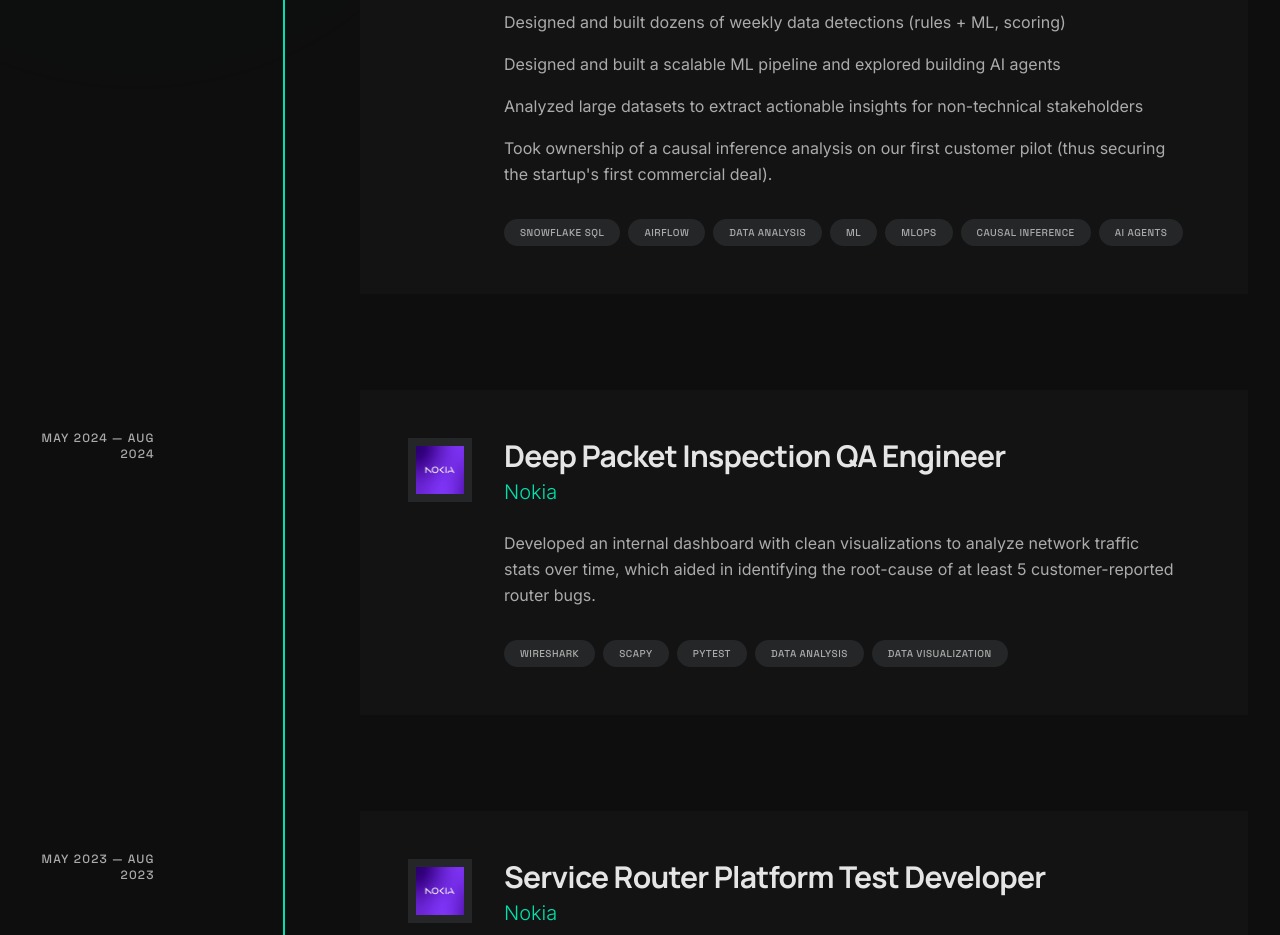
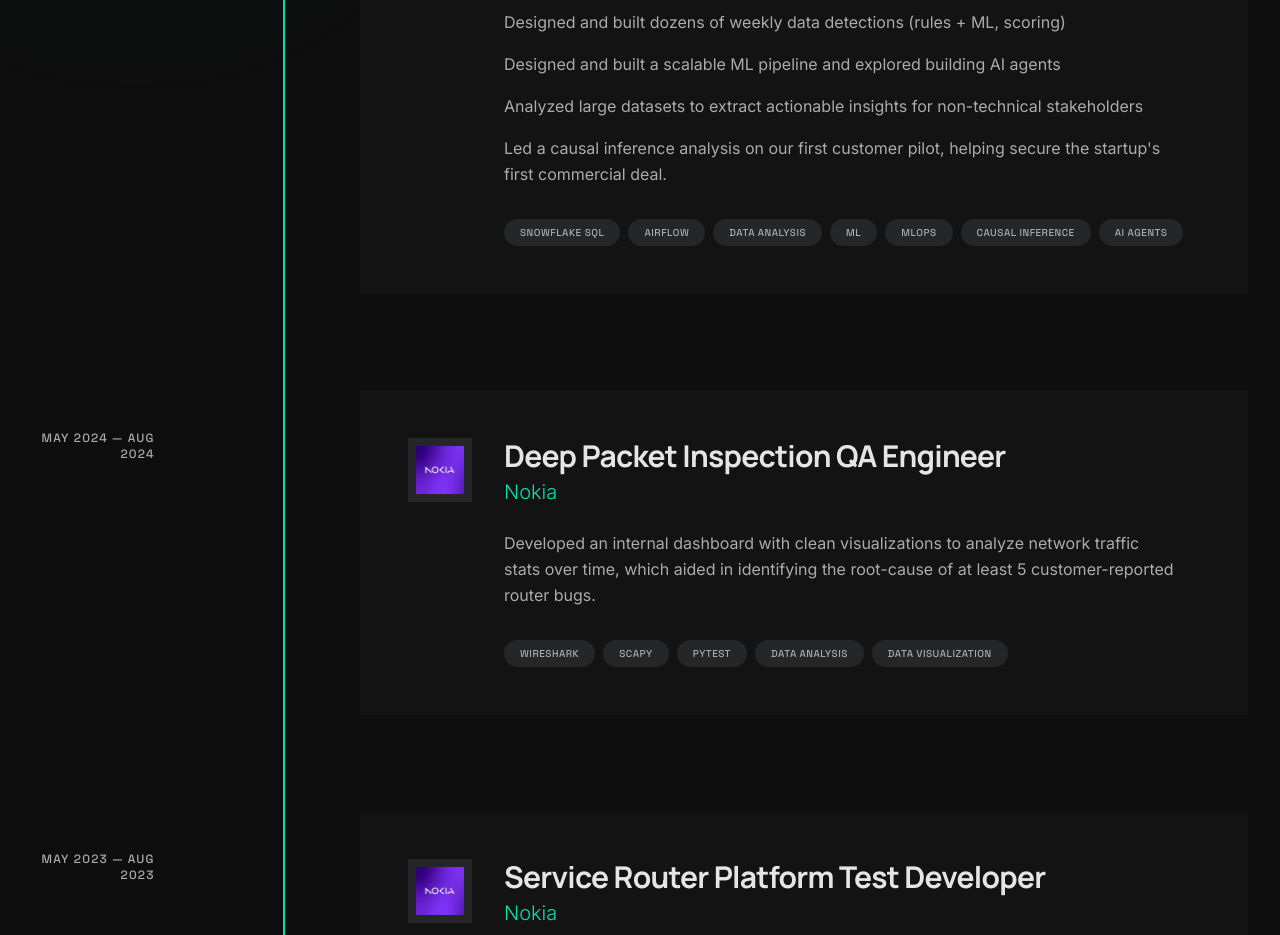
Before and after one commit to ahmedabb104/ahmedabb104.github.io, a React (Vite) app: page /experience in a window 1280 px wide. Shown: the part 940-1875 px from the top of the page. Built offline with nearby package versions, Linux system fonts and the light colour scheme.

Commit message:
modifications

```diff
--- a/src/pages/Experience.jsx
+++ b/src/pages/Experience.jsx
@@ -15,7 +15,7 @@ const roles = [
     title: 'Data Scientist',
     company: 'Thri5',
     description:
-      "At this startup, I did a little bit of everything as an intern. \nDesigned and built dozens of weekly data detections (rules + ML, scoring) \nDesigned and built a scalable ML pipeline and explored building AI agents \nAnalyzed large datasets to extract actionable insights for non-technical stakeholders  \nTook ownership of a causal inference analysis on our first customer pilot (thus securing the startup's first commercial deal).",
+      "At this startup, I did a little bit of everything as an intern. \nDesigned and built dozens of weekly data detections (rules + ML, scoring) \nDesigned and built a scalable ML pipeline and explored building AI agents \nAnalyzed large datasets to extract actionable insights for non-technical stakeholders  \nLed a causal inference analysis on our first customer pilot, helping secure the startup's first commercial deal.",
     tags: ['Snowflake SQL', 'Airflow', 'Data Analysis', 'ML', 'MLOps', 'Causal Inference', 'AI Agents'],
     logo: '/thri5.jpg',
   },
--- a/src/pages/Home.jsx
+++ b/src/pages/Home.jsx
@@ -82,7 +82,7 @@ export default function Home() {
               Hey, I'm <GlitchWord text="Ahmed" />
             </h1>
             <p className="font-label text-primary uppercase tracking-[0.2em] text-sm">
-              ML Engineer + Data Scientist | UWaterloo
+              AI/ML Engineer + Data Scientist | UWaterloo
             </p>
           </div>
 
@@ -92,7 +92,7 @@ export default function Home() {
             </h2>
             <div className="space-y-4 text-xl text-on-surface-variant font-light leading-relaxed">
               <p>
-                At Thri5, a seed stage AI startup, as a <span className="text-on-surface font-semibold">Data Scientist</span>, I built the ML pipeline
+                At Thri5, a seed stage AI startup, I built the ML pipeline
                 and also proved <span className="text-on-surface font-semibold">millions ($) in annual profit</span> via a causal inference analysis.
               </p>
               <p>Previous experience at Nokia and TD Bank.</p>
@@ -120,7 +120,7 @@ export default function Home() {
 
           <div className="fade-up space-y-6" style={{ animationDelay: '300ms' }}>
             <div className="flex flex-wrap gap-3">
-              {['Business Intelligence', 'Data Analysis', 'AI Agents', 'Deep Learning'].map(
+              {['Domain Knowledge', 'Data Analysis', 'AI Agents', 'Deep Learning'].map(
                 (skill) => (
                   <span
                     key={skill}
@@ -153,7 +153,7 @@ export default function Home() {
                 commit
               </span>
               <span className="font-label text-[0.65rem] uppercase tracking-widest text-on-surface-variant">
-                Last Contribution
+                Last Commit
               </span>
               <span className="font-label text-[0.65rem] uppercase tracking-widest text-primary ml-1">
                 {loading ? '...' : date ? `— ${daysAgo(date)}` : '— unavailable'}
--- a/src/pages/Projects.jsx
+++ b/src/pages/Projects.jsx
@@ -1,16 +1,4 @@
 const projects = [
-  {
-    category: 'Creative Tech',
-    title: 'MiroFishRL',
-    description:
-      'Working on a reinforcement learning extension of MiroFish (an AI prediction engine using agent swarm simulation to predict the future in a digital world)',
-    link: 'https://github.com/ahmedabb104/MiroFishRL',
-    tags: ['Reinforcement Learning', 'GraphRAG', 'Multi-Agent'],
-    image:
-      '/mirofishRL.jpg',
-    imageAlt: '',
-    imagePosition: 'left',
-  },
   {
     category: 'Creative Tech',
     title: 'Parameterized Brushstrokes',
```
